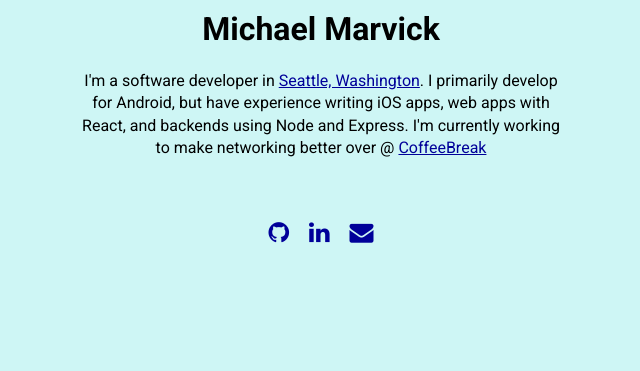
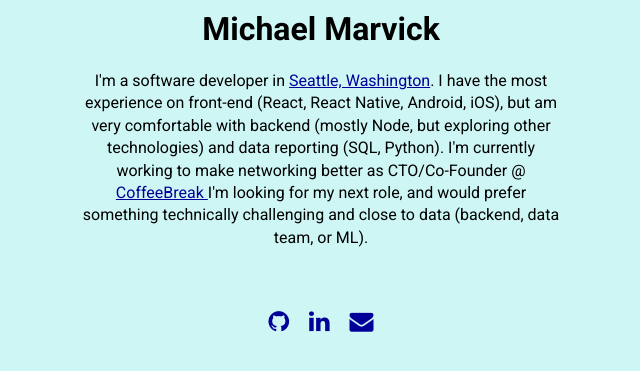
Before and after one commit to mmarvick/personal-site, a plain HTML site: page index.html in a window 1280 px wide. Shown: the part 355-726 px from the top of the page, without its empty margins (319-959 px from the left). Drawn offline with Linux system fonts and the light colour scheme.

Commit message:
Update index.html
Updated my experiences; updated what I'm looking for

```diff
--- a/index.html
+++ b/index.html
@@ -12,11 +12,12 @@
       <h1>Michael Marvick</h1>
       <p>
         I'm a software developer in <a href="https://www.google.com/maps/@47.6183819,-122.3959742,12z">Seattle, Washington</a>.
-        I primarily develop for Android, but have experience writing iOS apps, web apps with React, and backends using Node and Express.
-        I'm currently working to make networking better over @
+        I have the most experience on front-end (React, React Native, Android, iOS), but am very comfortable with backend (mostly Node, but exploring other technologies) and data reporting (SQL, Python).
+        I'm currently working to make networking better as CTO/Co-Founder @
         <a href="https://www.coffeebreakapp.com">
           CoffeeBreak
         </a>
+        I'm looking for my next role, and would prefer something technically challenging and close to data (backend, data team, or ML).
       </p>
 
       <footer>
```
